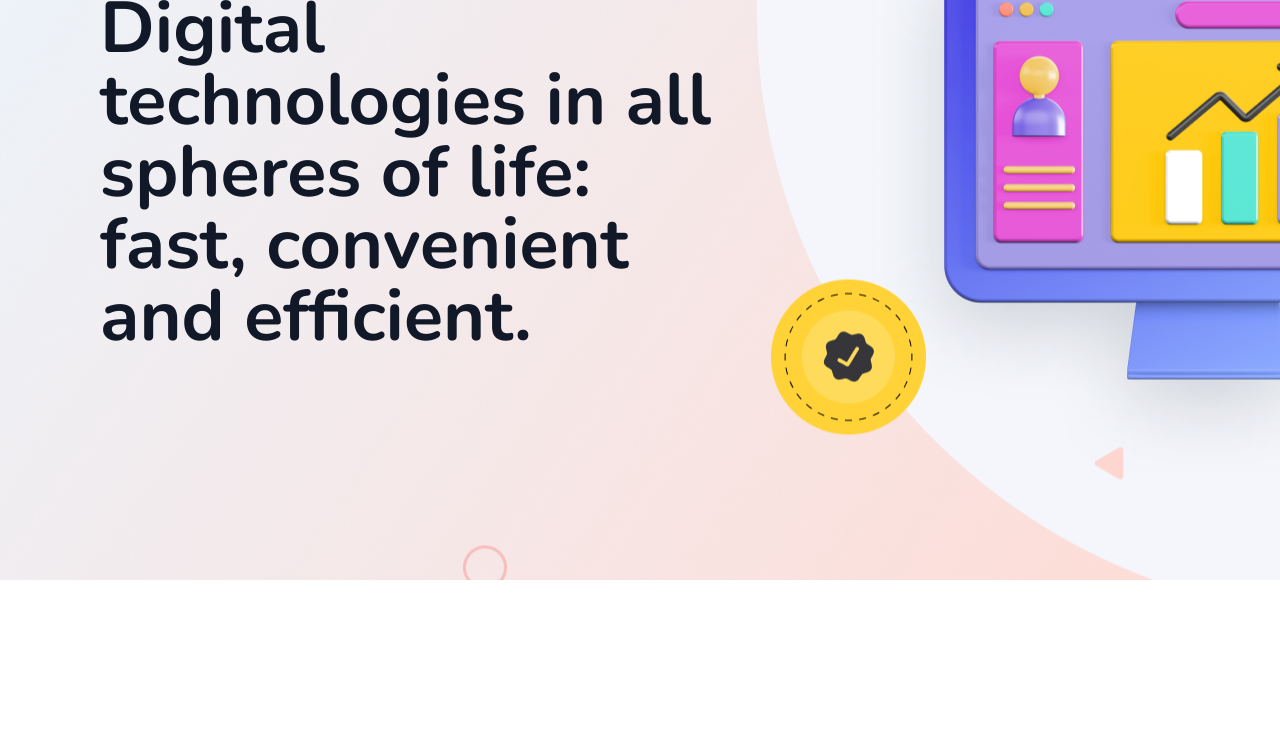
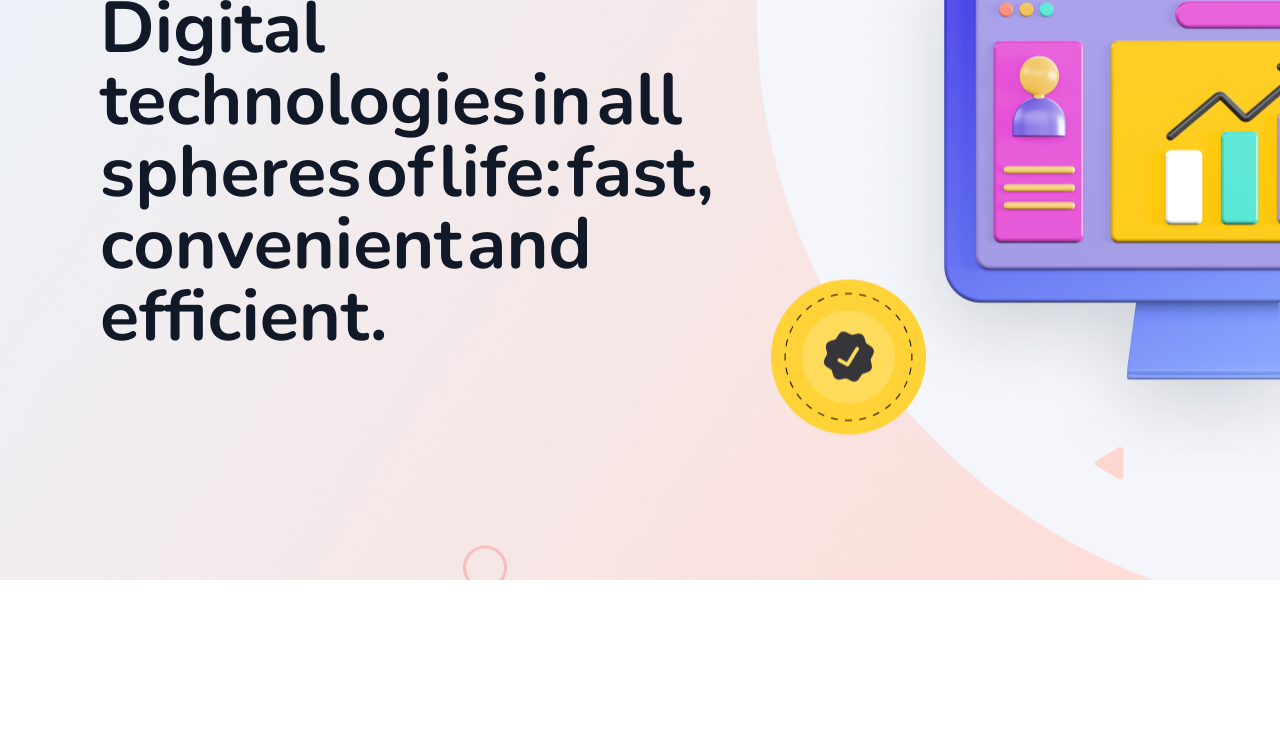
Before and after one commit to xypxzy/spa-landing, a React (Vite) app in the folder frontend/: page / in a window 1280 px wide. Shown: the part 220-960 px from the top of the page. Built offline with nearby package versions, Linux system fonts and the light colour scheme.

Commit message:
animate hero

```diff
--- a/frontend/src/components/AboutUsSection/AboutUsSection.tsx
+++ b/frontend/src/components/AboutUsSection/AboutUsSection.tsx
@@ -1,3 +1,4 @@
+import { motion } from 'framer-motion'
 import aboutUsImg from '../../assets/homePage/aboutUs.png'
 import aboutUsBadge from '../../assets/homePage/aboutUsBadge.png'
 import aboutUsIcon from '../../assets/homePage/aboutUsIcon.png'
@@ -8,14 +9,29 @@ const AboutUsSection = () => {
       <section className="text-gray-600 h-screen">
         <div className="container mx-auto flex px-5 md:flex-row flex-col items-center justify-center h-screen">
           <div className="hidden md:inline-block lg:max-w-lg lg:w-full md:w-1/2 w-5/6 mb-10 md:mb-0">
-            <img src={aboutUsImg} alt="img" className=''/>
+            {/* <img src={aboutUsImg} alt="img" className=''/> */}
+            <motion.img
+              src={aboutUsImg}
+              initial={{ opacity: 0, scale: 0.5 }}
+              animate={{ opacity: 1, scale: 1 }}
+              transition={{
+                duration: 0.3,
+                ease: [0, 0.71, 0.2, 1.01],
+                scale: {
+                  type: "spring",
+                  damping: 5,
+                  stiffness: 100,
+                  restDelta: 0.001
+                }
+              }}
+            />
           </div>
           <div className="lg:flex-grow md:w-1/2 xl:pl-24 md:pl-0 max-w-3xl ml-0
           flex gap-10 flex-col items-start md:text-left  justify-center h-screen text-left">
             <div className='flex items-start gap-5 text-left'>
               <img src={aboutUsBadge} alt="img" className='md:w-20 md:h-20 w-16 h-16'/>
               <span>
-                <p>// 02 . About Us</p>
+                <p>// 01 . About Us</p>
                 <h1 className='text-black text-xl xl:text-4xl lg:text-3xl md:text-2xl'>The #1 digital marketing services company</h1>
               </span>
             </div>
--- a/frontend/src/components/Hero/Hero.tsx
+++ b/frontend/src/components/Hero/Hero.tsx
@@ -1,11 +1,61 @@
+import { motion } from 'framer-motion'
+
 const Hero = () => {
+
+  const container = {
+    hidden: { opacity: 0 },
+    visible: (i = 1) => ({
+      opacity: 1,
+      transition: { staggerChildren: 0.12, delayChildren: 0.04 * i },
+    }),
+  };
+
+  const child = {
+    visible: {
+      opacity: 1,
+      x: 0,
+      transition: {
+        type: "spring",
+        damping: 12,
+        stiffness: 100,
+      },
+    },
+    hidden: {
+      opacity: 0,
+      x: 20,
+      transition: {
+        type: "spring",
+        damping: 12,
+        stiffness: 100,
+      },
+    },
+  }
+
+  const text = "Digital technologies in all spheres of life: fast, convenient and efficient.";
+  const words = text.split(" "); // Разбиваем текст на отдельные слова
+
   return (
     <div>
       <section className="text-gray-600 bg-hero-pattern relative lg:bg-center bg-top-right h-screen">
         <div className="container h-screen mx-auto flex px-5 md:py-24 py-40 md:flex-row flex-col justify-center md:justify-start lg:justify-center items-center">
           <div className="lg:flex-grow md:w-1/2 lg:ml-20 flex flex-col md:items-start text-left mb-16 md:mb-0 items-center">
             <h1 className="xl:text-7xl lg:text-5xl md:text-4xl text-4xl mb-4 font-bold w-[320px] md:w-[400px] lg:w-[500px] xl:w-[620px] text-gray-900">
-              Digital technologies in all spheres of life: fast, convenient and efficient.
+              <motion.div
+                style={{  display: "flex", flexWrap: 'wrap' }}
+                variants={container}
+                initial="hidden"
+                animate="visible"
+              >
+                {words.map((word, index) => (
+                  <motion.span
+                  variants={child}
+                  style={{ marginRight: "5px" }}
+                  key={index}
+                  >
+                    {word}{' '}
+                  </motion.span>
+                ))}
+              </motion.div>
             </h1>
           </div>
         </div>
--- a/frontend/src/components/ProcessSection/ProcessSection.module.css
+++ b/frontend/src/components/ProcessSection/ProcessSection.module.css
@@ -7,7 +7,7 @@
 }
 
 .process__wrapper {
-  @apply bg-gradient-to-r from-blue-100 to-yellow-200 via-pink-200 w-[80vw] xl:w-[60vw] rounded-xl;
+  @apply bg-gradient-to-r from-blue-100 to-yellow-200 via-pink-200 w-[300px] sm:w-[420px] md:w-[620px] lg:w-[820px] xl:w-[1100px] rounded-xl;
 }
 
 .process__header {
@@ -31,7 +31,7 @@
 }
 
 .process__card__step {
-  @apply flex flex-col justify-center items-center md:h-full h-[200px];
+  @apply flex flex-col justify-center items-center md:h-full h-[100px] sm:h-[200px];
 }
 
 .process__card_step_icon {
--- a/frontend/src/components/ProcessSection/ProcessSection.tsx
+++ b/frontend/src/components/ProcessSection/ProcessSection.tsx
@@ -12,7 +12,7 @@ const ProcessSection = () => {
       <div className={cls.process__container}>
         <div className={cls.process__wrapper}>
           <div className={cls.process__header}>
-            <img src={processIcon} alt="" className='lg:w-20 lg:h-20 h-14 w-14' />
+            <img src={processIcon} alt="" className='xl:w-20 lg:h-20 h-14 w-14' />
             <span>
               <p className={cls.process__header_paragraph}>// 03 . Process</p>
               <h1 className={cls.process__header_title}>A simple, yet powerful and  efficient process</h1>
@@ -22,7 +22,7 @@ const ProcessSection = () => {
           <div className={cls.process__steps_card}>
 
             <div className={cls.process__card}>
-              <img src={processSection1} alt="" className='ml-24 mr-1 h-[200px] hidden sm:block' />
+              <img src={processSection1} alt="" className='xl:ml-24 ml-0 w-[250px] lg:w-[298px] md:h-[200px] hidden md:block' />
 
               <div className={cls.process__card__step}>
                 <div className={`${cls.process__card_step__line} border-transparent`}></div>
@@ -36,7 +36,7 @@ const ProcessSection = () => {
             </div>
 
             <div className='flex justify-between items-center'>
-              <div className='w-[40%] text-right'>
+              <div className='w-[40%] text-right lg:ml-0 ml-1'>
                 <h2 className={cls.process__card_title}>Work Execution</h2>
                 <p className={cls.process__card_description}>consectetur amet dolor sit comeneer ilremsilom dolce issilm acalrm </p>
               </div>
@@ -47,11 +47,11 @@ const ProcessSection = () => {
                 </div>
                 <div className={cls.process__card_step__line}></div>
               </div>
-              <img src={processSection2} alt="" className='ml-20 mr-14 h-[200px] hidden sm:block' />
+              <img src={processSection2} alt="" className='xl:ml-20 ml-0 mr-0 lg:mr-14 h-[100px] md:h-[200px] hidden md:block' />
             </div>
 
             <div className='flex justify-between items-center'>
-              <img src={processSection3} alt="" className='ml-20 mr-10 h-[200px] hidden sm:block' />
+              <img src={processSection3} alt="" className='xl:ml-20 ml-0 mr-0 lg:mr-10 md:h-[200px] hidden md:block' />
               <div className={cls.process__card__step}>
                 <div className={cls.process__card_step__line}></div>
                 <div className={cls.process__card_step_icon}>
@@ -59,7 +59,7 @@ const ProcessSection = () => {
                 </div>
                 <div className={`${cls.process__card_step__line} border-transparent`}></div>
               </div>
-              <div className='w-[40%]'>
+              <div className='w-[40%] lg:ml-0 ml-6'>
                 <h2 className={cls.process__card_title}>Growth & Scale</h2>
                 <p className={cls.process__card_description}>consectetur amet dolor sit comeneer ilremsilom dolce issilm acalrm </p>
               </div>
```
Also changed, not shown: frontend/src/components/Header/Header.tsx (+8 -3 lines), frontend/src/layout/Layout.tsx (+3 -4 lines).
